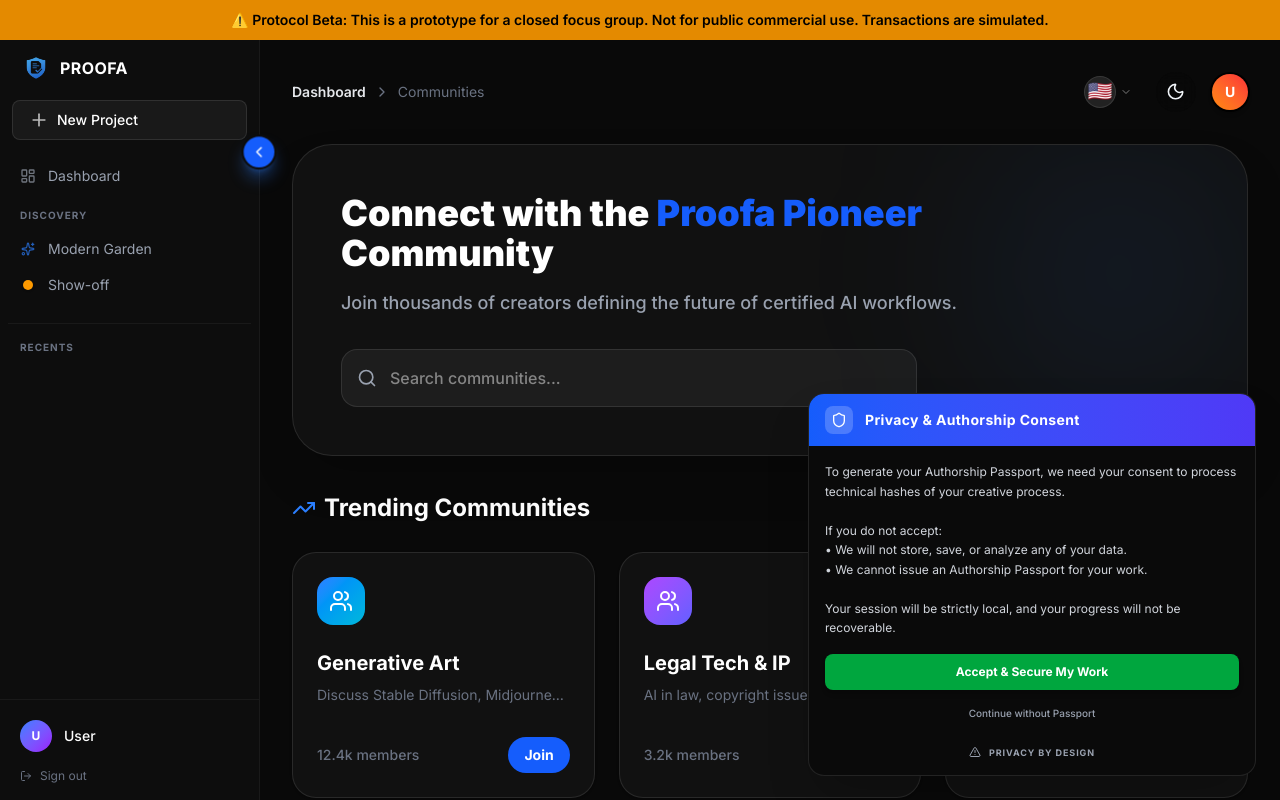
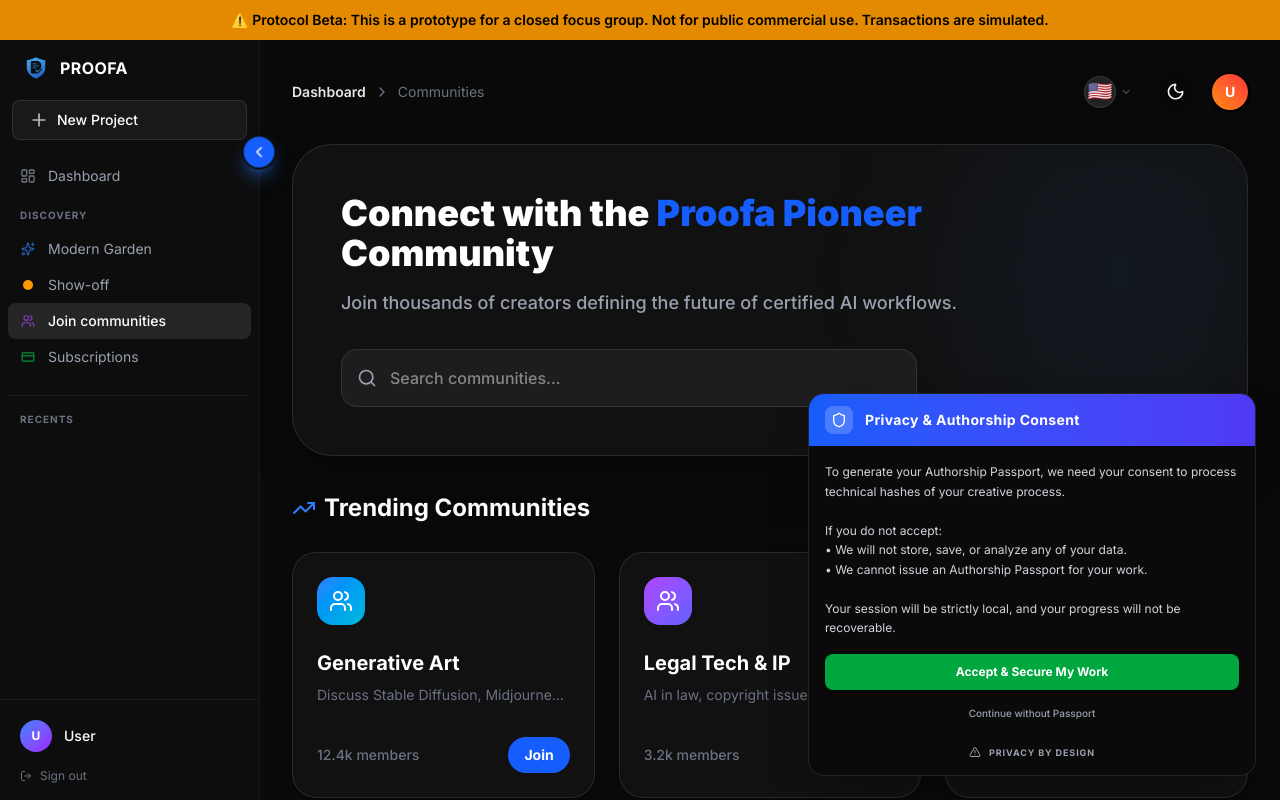
Before and after one commit to adewumi0550/proofa_web, a Next.js app: page /communities in a window 1280 px wide. Built offline with nearby package versions, Linux system fonts and the light colour scheme.

Commit message:
update menu

```diff
--- a/src/components/dashboard/dashboard-sidebar.tsx
+++ b/src/components/dashboard/dashboard-sidebar.tsx
@@ -1,7 +1,7 @@
 "use client";
 
 import React, { useState } from "react";
-import { Plus, ChevronLeft, ChevronRight, Settings, MessageSquare, LayoutDashboard, UserCircle, LogOut, Sparkles } from "lucide-react";
+import { Plus, ChevronLeft, ChevronRight, Settings, MessageSquare, LayoutDashboard, UserCircle, LogOut, Sparkles, Users, CreditCard } from "lucide-react";
 import { Button } from "@/components/ui/button";
 import { motion } from "framer-motion";
 import { useAuth } from "@/components/auth-context";
@@ -155,6 +155,36 @@ export function DashboardSidebar() {
                         </div>
                         {!isCollapsed && <span className="truncate flex-1 text-left">{t('showOff')}</span>}
                     </Link>
+
+                    <Link
+                        href="/communities"
+                        className={`
+                            w-full flex items-center gap-3 px-3 py-2 rounded-lg text-sm transition-colors group relative
+                            text-gray-600 dark:text-gray-400 hover:bg-gray-50 dark:hover:bg-white/5 hover:text-gray-900 dark:hover:text-gray-200
+                            ${pathname === '/communities' ? 'bg-gray-100 dark:bg-white/10 text-gray-900 dark:text-white font-medium' : ''}
+                            ${isCollapsed ? 'justify-center px-0' : ''}
+                        `}
+                    >
+                        <div className="w-4 h-4 flex items-center justify-center shrink-0">
+                            <Users className="w-3.5 h-3.5 opacity-70 text-purple-500" />
+                        </div>
+                        {!isCollapsed && <span className="truncate flex-1 text-left">{t('joinCommunities')}</span>}
+                    </Link>
+
+                    <Link
+                        href="/subscriptions"
+                        className={`
+                            w-full flex items-center gap-3 px-3 py-2 rounded-lg text-sm transition-colors group relative
+                            text-gray-600 dark:text-gray-400 hover:bg-gray-50 dark:hover:bg-white/5 hover:text-gray-900 dark:hover:text-gray-200
+                            ${pathname === '/subscriptions' ? 'bg-gray-100 dark:bg-white/10 text-gray-900 dark:text-white font-medium' : ''}
+                            ${isCollapsed ? 'justify-center px-0' : ''}
+                        `}
+                    >
+                        <div className="w-4 h-4 flex items-center justify-center shrink-0">
+                            <CreditCard className="w-3.5 h-3.5 opacity-70 text-green-500" />
+                        </div>
+                        {!isCollapsed && <span className="truncate flex-1 text-left">{t('subscriptions')}</span>}
+                    </Link>
                 </div>
 
                 <div className="my-4 pt-4 border-t border-gray-100 dark:border-white/5">
```
